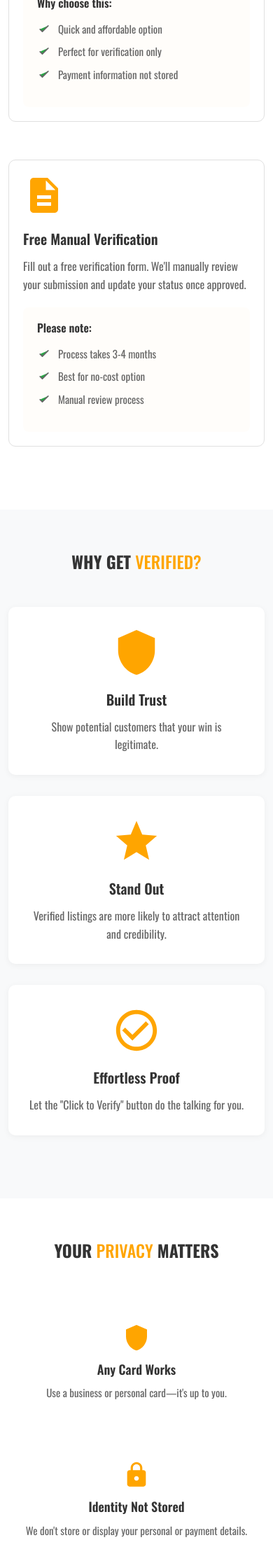
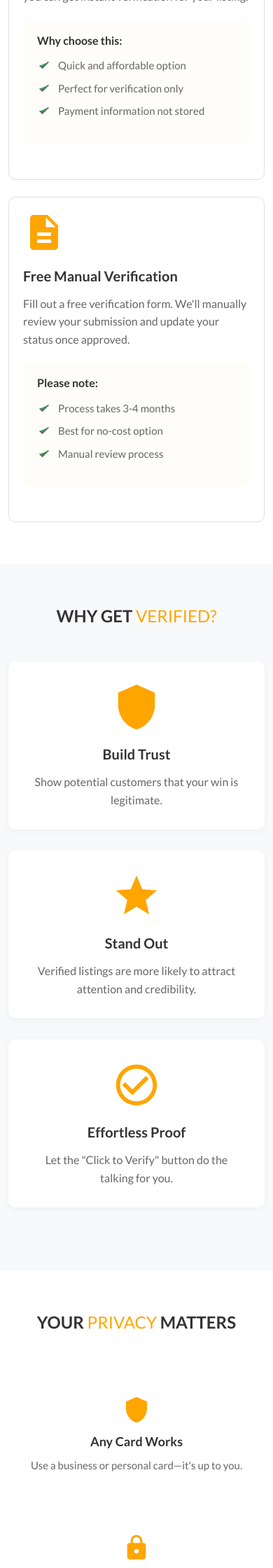
Before and after one commit to develoeprboy1990/QualityBusinessAwards-Custom, a PHP site: page /verification-process in a window 390 px wide. Shown: the part 1320-3560 px from the top of the page at 70% size. Run offline with PHP 8.4, Linux system fonts and the light colour scheme; some libraries are stand-ins or nearby versions.

Commit message:
waqar changes

```diff
--- a/css/style.css
+++ b/css/style.css
@@ -2091,6 +2091,14 @@ section {
   font-family: "Lato", Sans-serif;
 }
 
+.verification_process, .why_verify, .privacy_matters, .verification_cta {
+  font-family: "lato", sans-serif;
+}
+
+.verification_card {
+  height: 100%;
+}
+
 @media screen and (max-width: 992px) {
   html, body {
     overflow-x: hidden;
@@ -2488,6 +2496,10 @@ section {
     max-width: 18px;
     height: 18px;
   }
+  .rated .card .card-body .card ul li:last-child {
+    max-width: 100%;
+    flex: 0 0 100%;
+  }
   .rated .rating {
     margin-bottom: 15px;
   }
--- a/css/style.scss
+++ b/css/style.scss
@@ -2181,6 +2181,12 @@ background: linear-gradient(to right,  rgba(196,156,86,1) 1%,rgba(176,136,73,1)
         }
     }
 }
+.verification_process, .why_verify, .privacy_matters, .verification_cta {
+    font-family: $lato;
+}
+.verification_card{
+    height: 100%;
+}
 @media screen and (max-width:992px){
     html, body {
         overflow-x: hidden;
@@ -2669,6 +2675,10 @@ background: linear-gradient(to right,  rgba(196,156,86,1) 1%,rgba(176,136,73,1)
                                 max-width: 18px;
                                 height: 18px;
                             }
+                            &:last-child{
+                                max-width: 100%;
+                                flex: 0 0 100%;
+                            }
                         }
                     }
                 }
--- a/verification-process.php
+++ b/verification-process.php
@@ -166,24 +166,24 @@
       <h2>Your <span>Privacy</span> Matters</h2>
     </div>
     <div class="row justify-content-center">
-      <div class="col-md-8">
+      <div class="col-md-12">
         <div class="privacy_points">
-          <ul class="list-unstyled">
-            <li>
+          <ul class="list-unstyled row">
+            <li class="col-md-4">
               <svg viewBox="0 0 24 24">
                 <path d="M12 1L3 5v6c0 5.55 3.84 10.74 9 12 5.16-1.26 9-6.45 9-12V5l-9-4z"></path>
               </svg>
               <h4>Any Card Works</h4>
               <p>Use a business or personal card—it's up to you.</p>
             </li>
-            <li>
+            <li class="col-md-4">
               <svg viewBox="0 0 24 24">
                 <path d="M18 8h-1V6c0-2.76-2.24-5-5-5S7 3.24 7 6v2H6c-1.1 0-2 .9-2 2v10c0 1.1.9 2 2 2h12c1.1 0 2-.9 2-2V10c0-1.1-.9-2-2-2zm-6 9c-1.1 0-2-.9-2-2s.9-2 2-2 2 .9 2 2-.9 2-2 2zm3.1-9H8.9V6c0-1.71 1.39-3.1 3.1-3.1 1.71 0 3.1 1.39 3.1 3.1v2z"></path>
               </svg>
               <h4>Identity Not Stored</h4>
               <p>We don't store or display your personal or payment details.</p>
             </li>
-            <li>
+            <li class="col-md-4">
               <svg viewBox="0 0 24 24">
                 <path d="M12 1L3 5v6c0 5.55 3.84 10.74 9 12 5.16-1.26 9-6.45 9-12V5l-9-4zm0 10.99h7c-.53 4.12-3.28 7.79-7 8.94V12H5V6.3l7-3.11v8.8z"></path>
               </svg>
```
Also changed, not shown: images/2025-badge-With-Sample.png, 2 other files.
